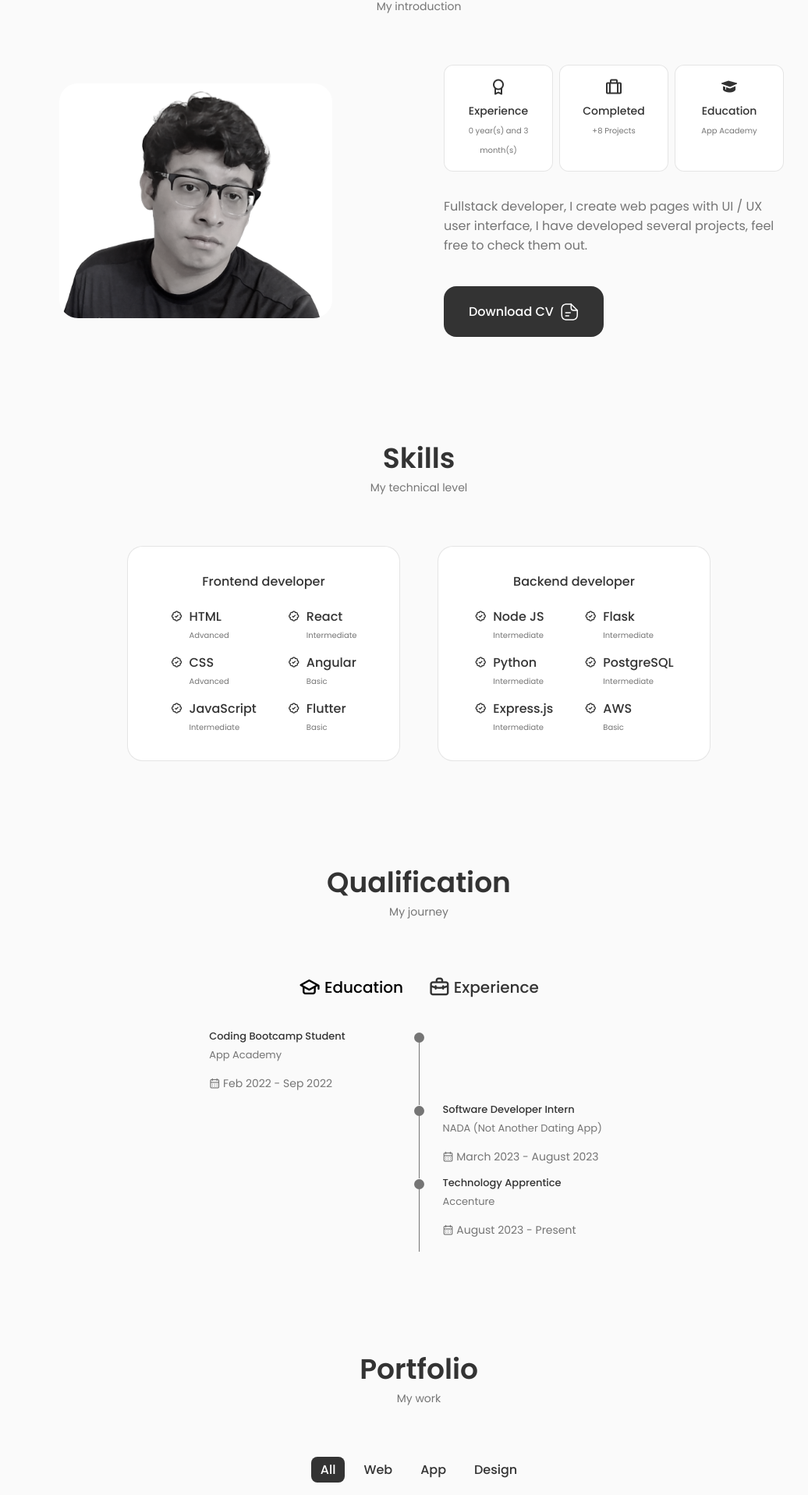
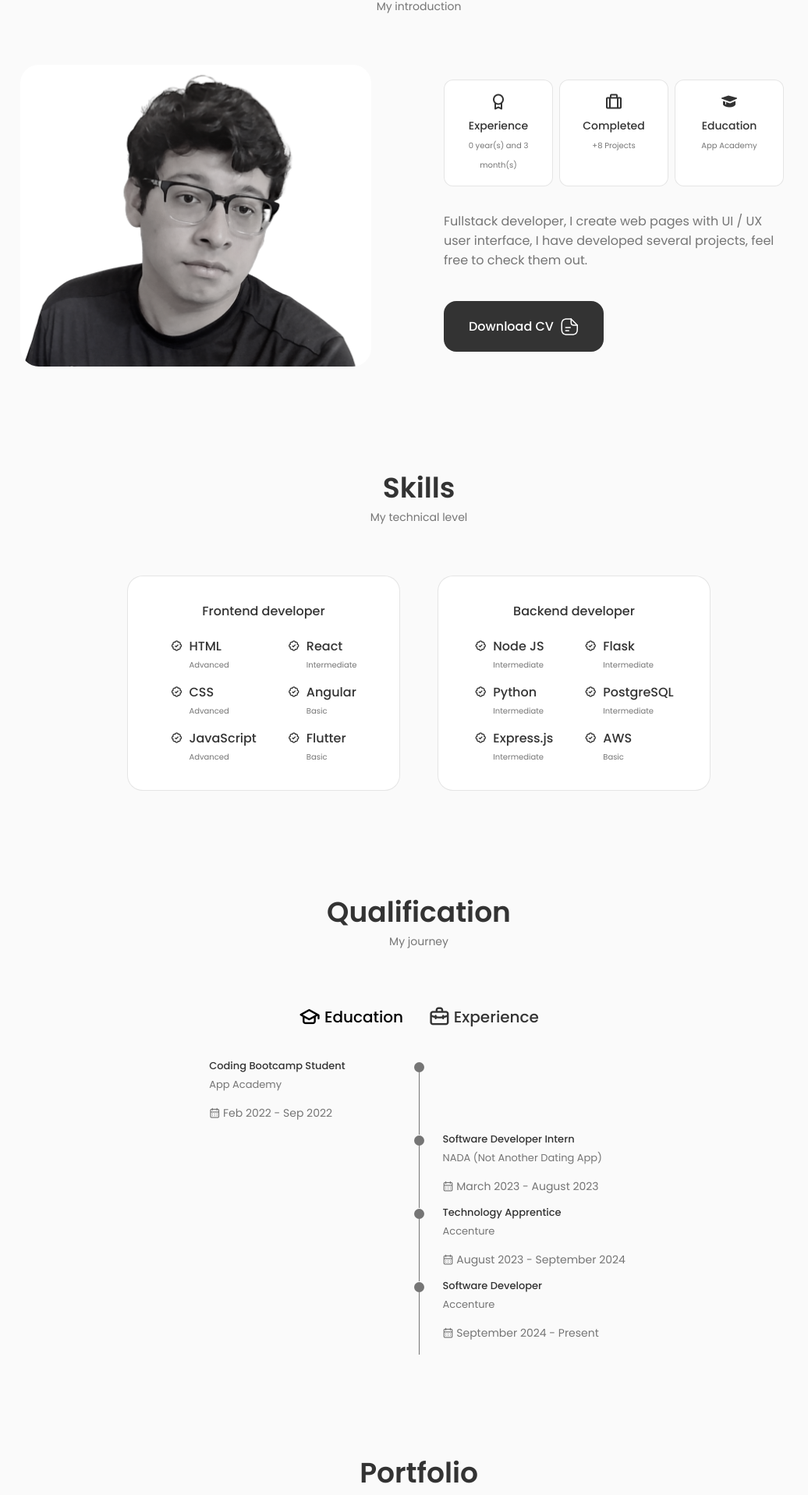
Before and after one commit to OsvaldoSalomon/OsvaldoSalomon.github.io, a React (Create React App) app: page / in a window 1280 px wide. Shown: the part 820-2737 px from the top of the page at 78% size, without its empty margins (103-1139 px from the left). Built offline with nearby package versions, Linux system fonts and the light colour scheme.

Commit message:
Fixed scroll down centering issue as well as updated qualifications and skills

```diff
--- a/src/components/about/About.css
+++ b/src/components/about/About.css
@@ -5,7 +5,7 @@
 }
 
 .about__img {
-    width: 350px;
+    width: 450px;
     border-radius: 1.5rem;
     justify-self: center;
 }
--- a/src/components/home/Home.css
+++ b/src/components/home/Home.css
@@ -84,7 +84,7 @@
 }
 
 .home__scroll {
-    margin-left: 9.75rem;
+    margin: auto;
 }
 
 .wheel {
@@ -145,7 +145,7 @@
     }
 
     .home__scroll {
-        margin-left: 7.5rem;
+        margin: auto;
     }
 }
 
--- a/src/components/qualification/Qualification.js
+++ b/src/components/qualification/Qualification.js
@@ -65,7 +65,24 @@
                                 <h3 className="qualification__title">Technology Apprentice</h3>
                                 <span className="qualification__subtitle">Accenture</span>
                                 <div className="qualification__calendar">
-                                    <i className="uil uil-calendar-alt"></i> August 2023 - Present
+                                    <i className="uil uil-calendar-alt"></i> August 2023 - September 2024
+                                </div>
+                            </div>
+                        </div>
+
+                        <div className="qualification__data">
+                            <div></div>
+
+                            <div>
+                                <span className="qualification__rounder"></span>
+                                <span className="qualification__line"></span>
+                            </div>
+
+                            <div>
+                                <h3 className="qualification__title">Software Developer</h3>
+                                <span className="qualification__subtitle">Accenture</span>
+                                <div className="qualification__calendar">
+                                    <i className="uil uil-calendar-alt"></i> September 2024 - Present
                                 </div>
                             </div>
                         </div>
--- a/src/components/skills/Frontend.js
+++ b/src/components/skills/Frontend.js
@@ -30,7 +30,7 @@
 
                         <div>
                             <h3 className="skills__name">JavaScript</h3>
-                            <span className="skills__level">Intermediate</span>
+                            <span className="skills__level">Advanced</span>
                         </div>
                     </div>
                 </div>
```
